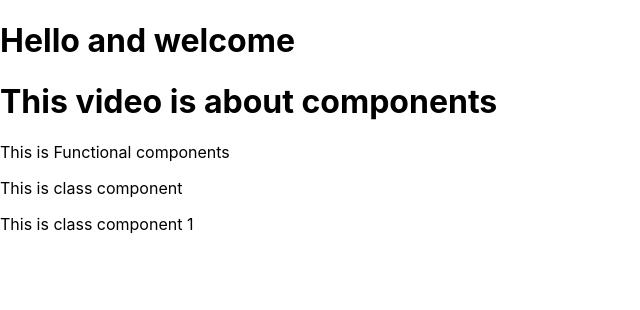
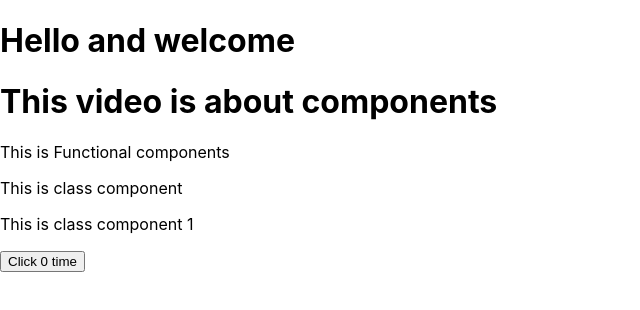
Before and after one commit to SHABIRSHOJA/MERN, a React (Create React App) app in the folder FirstReact/mern/: page / in a window 1280 px wide. Shown: the top 310 px of the page, without its empty margins (0-640 px from the left). Built offline with nearby package versions, Linux system fonts and the light colour scheme.

Commit message:
working on components

```diff
--- a/FirstReact/mern/src/App.js
+++ b/FirstReact/mern/src/App.js
@@ -2,6 +2,8 @@
 //import './App.css';
 import Functionalcomponent from './Components/Functionalcomponent';
 import {Classcomponents, Classcomponents1} from './Components/Classcomponent';
+import Click from './Components/Click';
+
 function App() {
   return (
   <div>
@@ -10,6 +12,8 @@
         <Functionalcomponent></Functionalcomponent>
         <Classcomponents></Classcomponents>
         <Classcomponents1></Classcomponents1>
+        <Click></Click>
+
   </div>
   );
 }
--- /dev/null
+++ b/FirstReact/mern/src/Components/Click.js
@@ -0,0 +1,26 @@
+import React, { Component }  from "react";
+
+export class Click extends Component
+{
+
+    constructor(props) {
+        super(props);
+        this.state = {
+            count : 0
+        };
+    }
+
+    updateClick=()=>{
+        this.setState({count: this.state.count + 1});
+    }
+    render() {
+        const { count } = this.state;
+        return(
+            <div>
+                <button onClick={this.updateClick}>Click {count} time</button>
+            </div>
+        );
+    }
+}
+
+export default Click;
```
Also changed, not shown: FirstReact/mern/src/Components/counter.js (added, +25 -0 lines).
